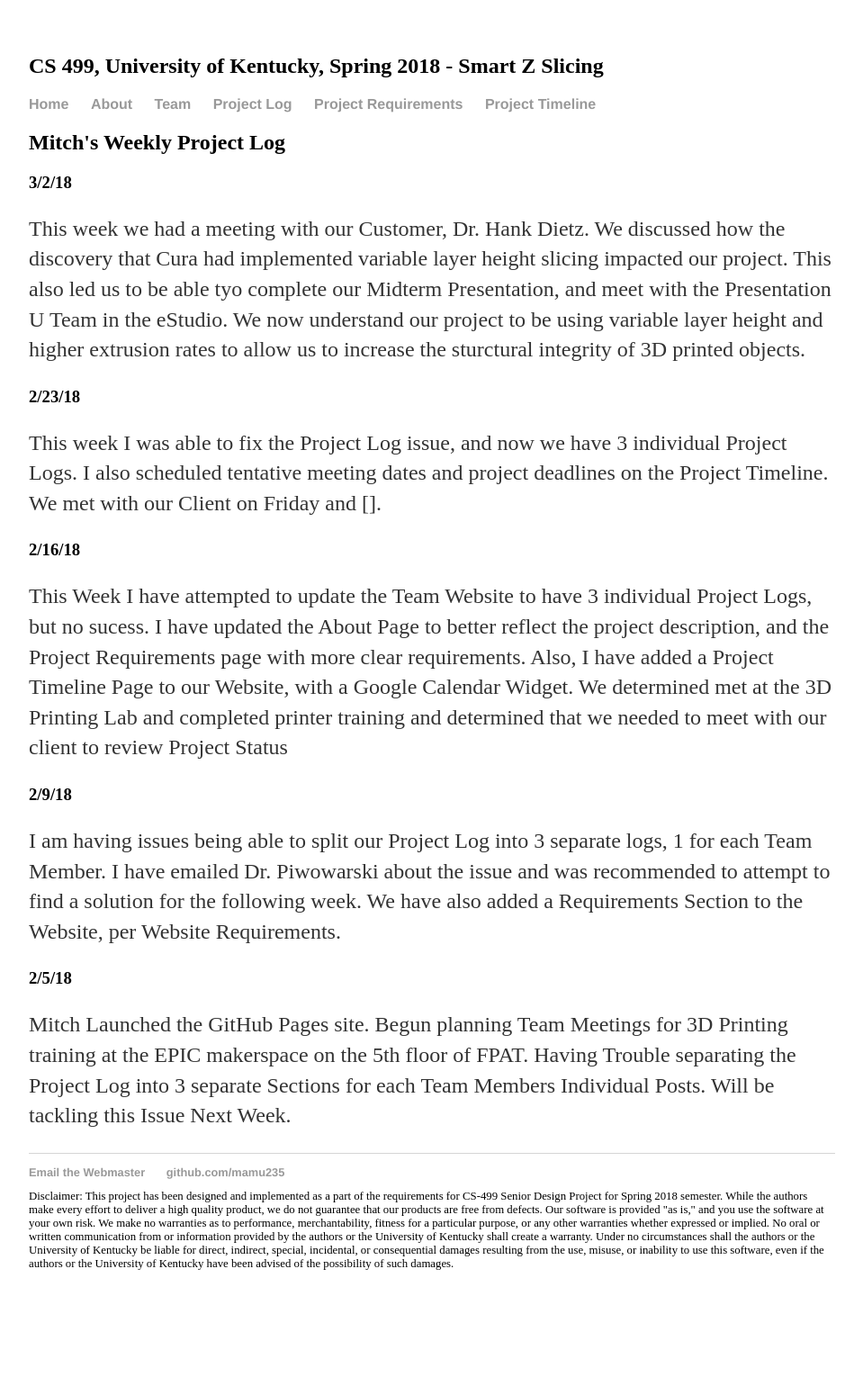
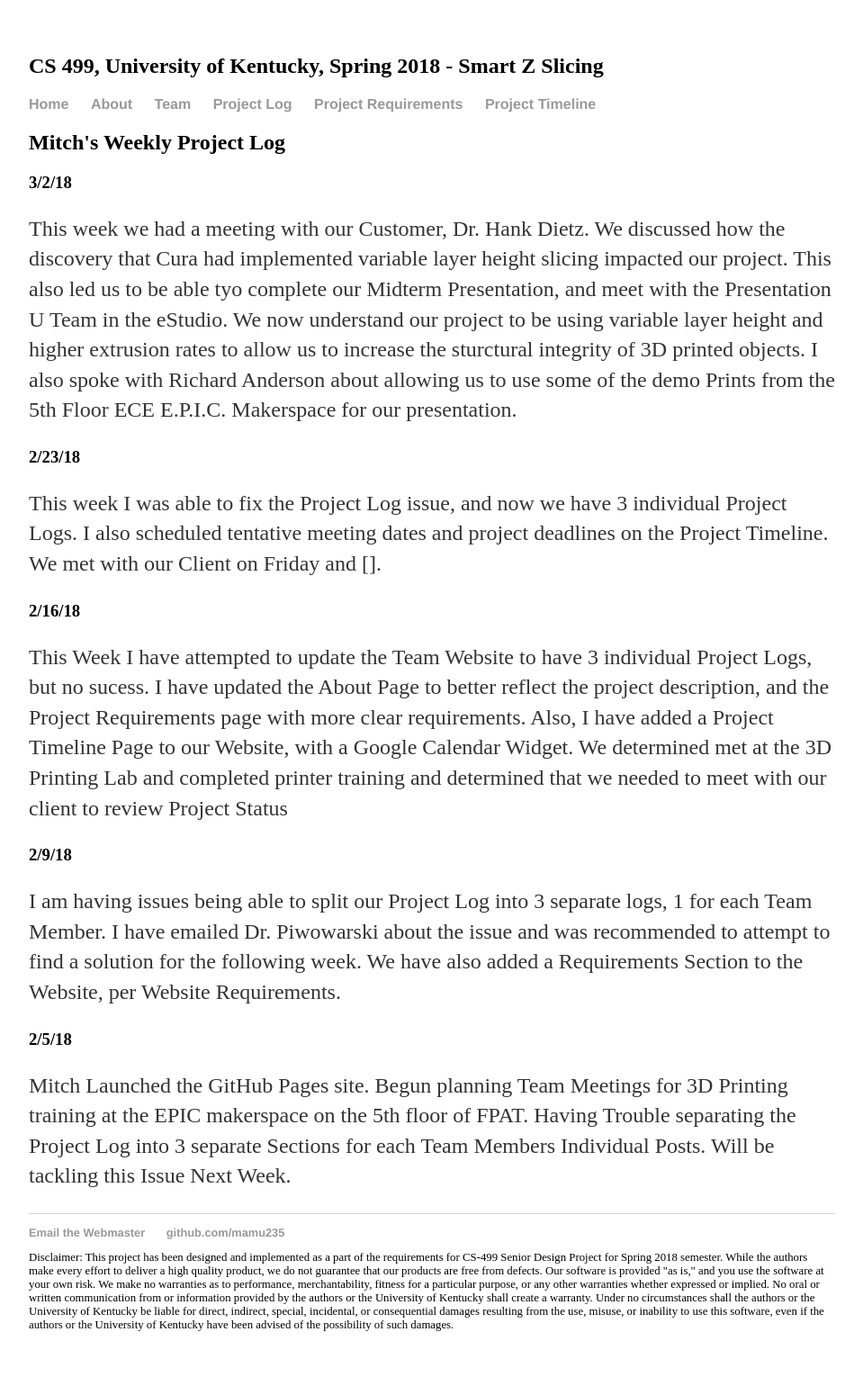
Before and after one commit to mamu235/CS-499-smart-slicing, a Jekyll site: the page built from mitch_log.html, in a window 1280 px wide. Shown: the whole page at 90% size, without its empty margins (160-1119 px from the left). Built offline with Jekyll 4.4.1, drawn with Linux system fonts in a browser that asks for light colours; before the commit the page ends 1472 px from its top, so only the background shows below that.

Commit message:
Update mitch_log.html

```diff
--- a/mitch_log.html
+++ b/mitch_log.html
@@ -8,7 +8,8 @@ layout: default
 <p>This week we had a meeting with our Customer, Dr. Hank Dietz.
   We discussed how the discovery that Cura had implemented variable layer height slicing impacted our project.
   This also led us to be able tyo complete our Midterm Presentation, and meet with the Presentation U Team in the eStudio.
-  We now understand our project to be using variable layer height and higher extrusion rates to allow us to increase the sturctural integrity of 3D printed objects.</p>
+  We now understand our project to be using variable layer height and higher extrusion rates to allow us to increase the sturctural integrity of 3D printed objects.
+  I also spoke with Richard Anderson about allowing us to use some of the demo Prints from the 5th Floor ECE E.P.I.C. Makerspace for our presentation.</p>
 
 <h3>2/23/18</h3>
 <p>This week I was able to fix the Project Log issue, and now we have 3 individual Project Logs.
```
